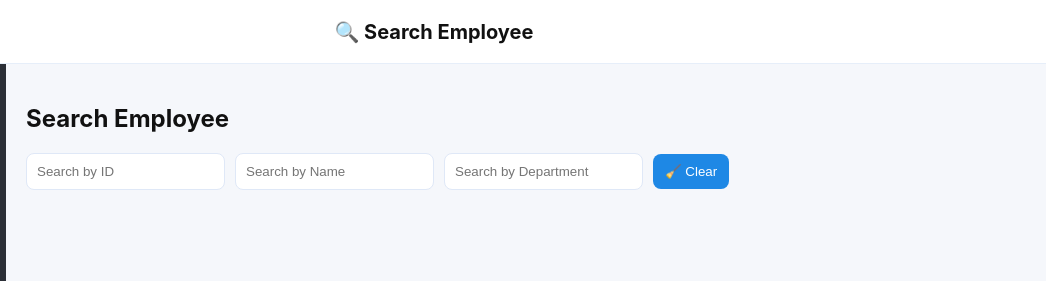
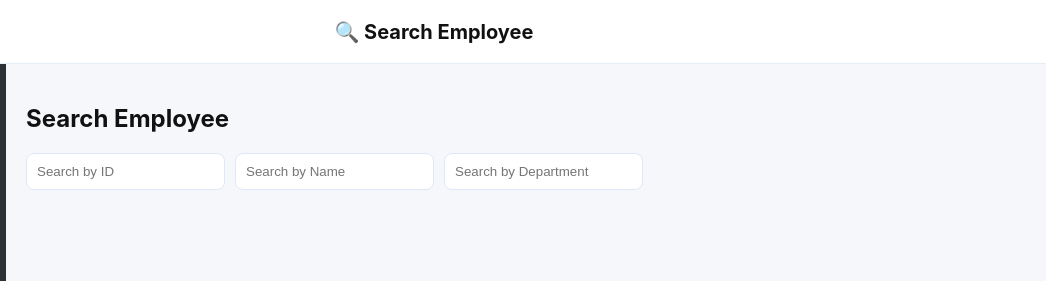
Before and after one commit to gopala0812/Employee-Attendance-Hashing-Frontend, a plain HTML site: page search.html in a window 1280 px wide. Shown: the top 281 px of the page, 234-1280 px from the left. Drawn offline with Linux system fonts and the light colour scheme.

Commit message:
Fix HTML formatting issues in search.html

```diff
--- a/search.html
+++ b/search.html
@@ -35,7 +35,7 @@
         <input type="number" id="searchId" placeholder="Search by ID" oninput="liveSearch()" />
         <input type="text" id="searchName" placeholder="Search by Name" oninput="liveSearch()" />
         <input type="text" id="searchDept" placeholder="Search by Department" oninput="liveSearch()" />
-        <button type="button" onclick="clearSearch()">🧹 Clear</button>
+
       </div>
 
       <div id="searchStatus" class="status"></div>
```
